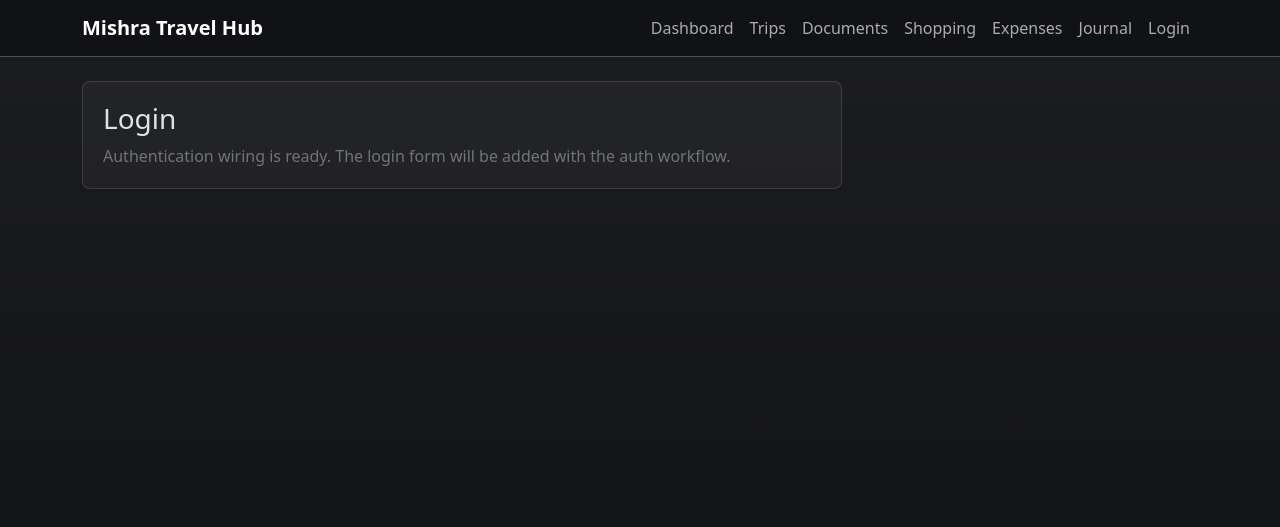
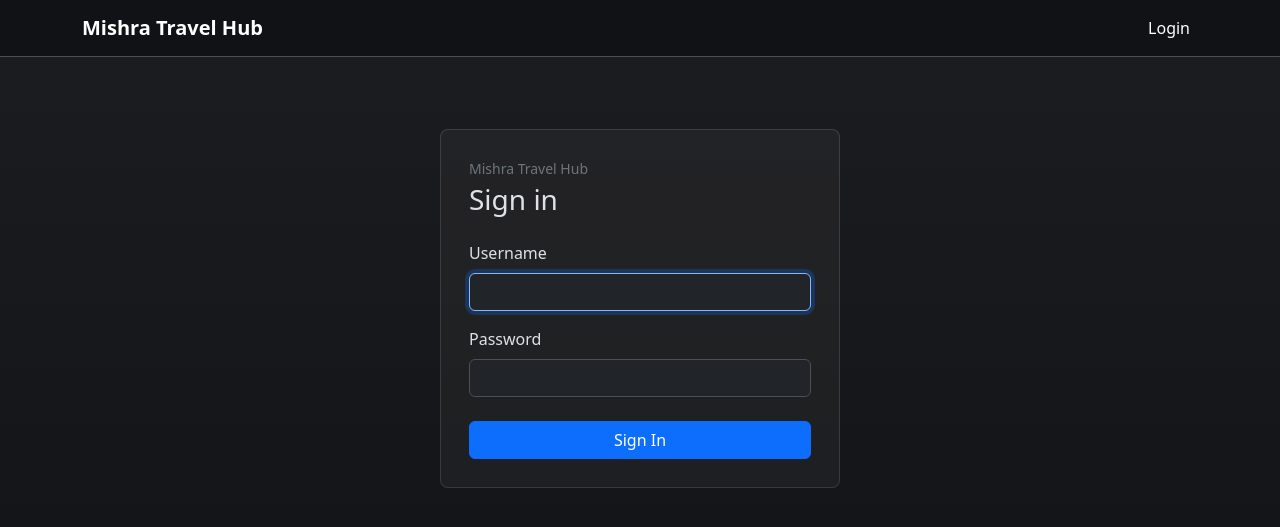
Before and after one commit to vishvesh-mishra/mishra-travel-hub, a Flask app: page /auth/login in a window 1280 px wide. Shown: the top 527 px of the page. Run offline with Flask 3, Linux system fonts and the light colour scheme.

Commit message:
Implement authentication

```diff
--- a/app/__init__.py
+++ b/app/__init__.py
@@ -21,6 +21,7 @@ def create_app(config_name=None):
     from . import models  # noqa: F401
 
     register_blueprints(app)
+    register_before_request(app)
     register_commands(app)
 
     return app
@@ -44,8 +45,43 @@ def register_blueprints(app):
     app.register_blueprint(journal_bp)
 
 
+def register_before_request(app):
+    @app.before_request
+    def require_login():
+        from flask import request
+        from flask_login import current_user
+
+        if (
+            request.endpoint
+            and not request.endpoint.startswith("auth.")
+            and request.endpoint != "static"
+            and not current_user.is_authenticated
+        ):
+            return login_manager.unauthorized()
+
+
 def register_commands(app):
     @app.cli.command("init-db")
     def init_db():
         db.create_all()
         print("Initialized the database.")
+
+    @app.cli.command("create-admin")
+    def create_admin():
+        import click
+
+        from .models import User
+
+        username = click.prompt("Username")
+        password = click.prompt("Password", hide_input=True, confirmation_prompt=True)
+
+        existing = User.query.filter_by(username=username).first()
+        if existing:
+            click.echo(f"Error: user '{username}' already exists.")
+            return
+
+        user = User(username=username)
+        user.set_password(password)
+        db.session.add(user)
+        db.session.commit()
+        click.echo(f"Admin user '{username}' created.")
--- /dev/null
+++ b/app/auth/forms.py
@@ -0,0 +1,15 @@
+from flask_wtf import FlaskForm
+from wtforms import PasswordField, StringField, SubmitField
+from wtforms.validators import DataRequired
+
+
+class LoginForm(FlaskForm):
+    username = StringField(
+        "Username",
+        validators=[DataRequired(message="Username is required.")],
+    )
+    password = PasswordField(
+        "Password",
+        validators=[DataRequired(message="Password is required.")],
+    )
+    submit = SubmitField("Sign In")
--- a/app/auth/routes.py
+++ b/app/auth/routes.py
@@ -1,8 +1,35 @@
-from flask import render_template
+from urllib.parse import urlparse
+
+from flask import flash, redirect, render_template, request, url_for
+from flask_login import current_user, login_user, logout_user
+
+from app.models import User
 
 from . import bp
+from .forms import LoginForm
 
 
-@bp.route("/login")
+@bp.route("/login", methods=["GET", "POST"])
 def login():
-    return render_template("auth/login.html", title="Login")
+    if current_user.is_authenticated:
+        return redirect(url_for("main.dashboard"))
+
+    form = LoginForm()
+    if form.validate_on_submit():
+        user = User.query.filter_by(username=form.username.data.strip()).first()
+        if user is None or not user.check_password(form.password.data):
+            flash("Invalid username or password.", "danger")
+            return redirect(url_for("auth.login"))
+        login_user(user)
+        next_page = request.args.get("next")
+        if next_page and not urlparse(next_page).netloc:
+            return redirect(next_page)
+        return redirect(url_for("main.dashboard"))
+
+    return render_template("auth/login.html", title="Sign In", form=form)
+
+
+@bp.route("/logout")
+def logout():
+    logout_user()
+    return redirect(url_for("auth.login"))
--- a/app/static/css/app.css
+++ b/app/static/css/app.css
@@ -173,6 +173,21 @@ body {
   white-space: pre-wrap;
 }
 
+.login-shell {
+  display: flex;
+  justify-content: center;
+  padding-top: 3rem;
+}
+
+.login-panel {
+  width: 100%;
+  max-width: 400px;
+  padding: 1.75rem;
+  border: 1px solid rgba(255, 255, 255, 0.12);
+  border-radius: 8px;
+  background: rgba(255, 255, 255, 0.04);
+}
+
 @media (max-width: 575.98px) {
   .btn {
     width: 100%;
--- a/app/templates/auth/login.html
+++ b/app/templates/auth/login.html
@@ -1,8 +1,36 @@
 {% extends "base.html" %}
 
+{% macro field_errors(field) %}
+  {% if field.errors %}
+    <div class="invalid-feedback d-block">
+      {{ field.errors | join(" ") }}
+    </div>
+  {% endif %}
+{% endmacro %}
+
 {% block content %}
-  <section class="page-panel">
-    <h1 class="h3 mb-2">Login</h1>
-    <p class="text-secondary mb-0">Authentication wiring is ready. The login form will be added with the auth workflow.</p>
-  </section>
+  <div class="login-shell">
+    <div class="login-panel">
+      <p class="text-secondary mb-1 small">Mishra Travel Hub</p>
+      <h1 class="h3 mb-4">Sign in</h1>
+
+      <form method="post" novalidate>
+        {{ form.hidden_tag() }}
+
+        <div class="mb-3">
+          {{ form.username.label(class="form-label") }}
+          {{ form.username(class="form-control" ~ (" is-invalid" if form.username.errors else ""), autocomplete="username", autofocus=true) }}
+          {{ field_errors(form.username) }}
+        </div>
+
+        <div class="mb-4">
+          {{ form.password.label(class="form-label") }}
+          {{ form.password(class="form-control" ~ (" is-invalid" if form.password.errors else ""), autocomplete="current-password") }}
+          {{ field_errors(form.password) }}
+        </div>
+
+        {{ form.submit(class="btn btn-primary w-100") }}
+      </form>
+    </div>
+  </div>
 {% endblock %}
--- a/app/templates/base.html
+++ b/app/templates/base.html
@@ -20,13 +20,17 @@
         </button>
         <div class="collapse navbar-collapse" id="mainNav">
           <ul class="navbar-nav ms-auto">
+            {% if current_user.is_authenticated %}
               <li class="nav-item"><a class="nav-link {% if request.endpoint and request.endpoint.startswith('main.') %}active{% endif %}" href="{{ url_for('main.dashboard') }}">Dashboard</a></li>
               <li class="nav-item"><a class="nav-link {% if request.endpoint and request.endpoint.startswith('trips.') %}active{% endif %}" href="{{ url_for('trips.index') }}">Trips</a></li>
               <li class="nav-item"><a class="nav-link {% if request.endpoint and request.endpoint.startswith('documents.') %}active{% endif %}" href="{{ url_for('documents.index') }}">Documents</a></li>
               <li class="nav-item"><a class="nav-link {% if request.endpoint and request.endpoint.startswith('shopping.') %}active{% endif %}" href="{{ url_for('shopping.index') }}">Shopping</a></li>
               <li class="nav-item"><a class="nav-link {% if request.endpoint and request.endpoint.startswith('expenses.') %}active{% endif %}" href="{{ url_for('expenses.index') }}">Expenses</a></li>
               <li class="nav-item"><a class="nav-link {% if request.endpoint and request.endpoint.startswith('journal.') %}active{% endif %}" href="{{ url_for('journal.index') }}">Journal</a></li>
-            <li class="nav-item"><a class="nav-link" href="{{ url_for('auth.login') }}">Login</a></li>
+              <li class="nav-item"><a class="nav-link" href="{{ url_for('auth.logout') }}">Logout</a></li>
+            {% else %}
+              <li class="nav-item"><a class="nav-link {% if request.endpoint and request.endpoint.startswith('auth.') %}active{% endif %}" href="{{ url_for('auth.login') }}">Login</a></li>
+            {% endif %}
           </ul>
         </div>
       </div>
```
Lines whose indentation alone changed are shown as unchanged.
